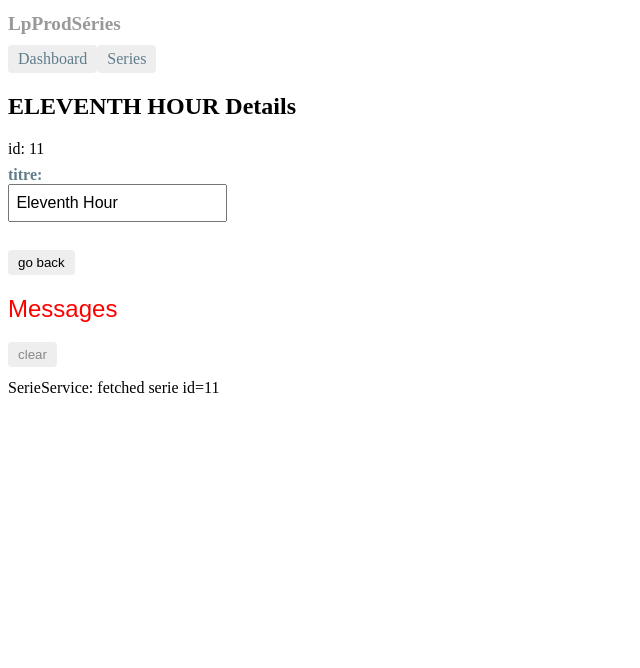
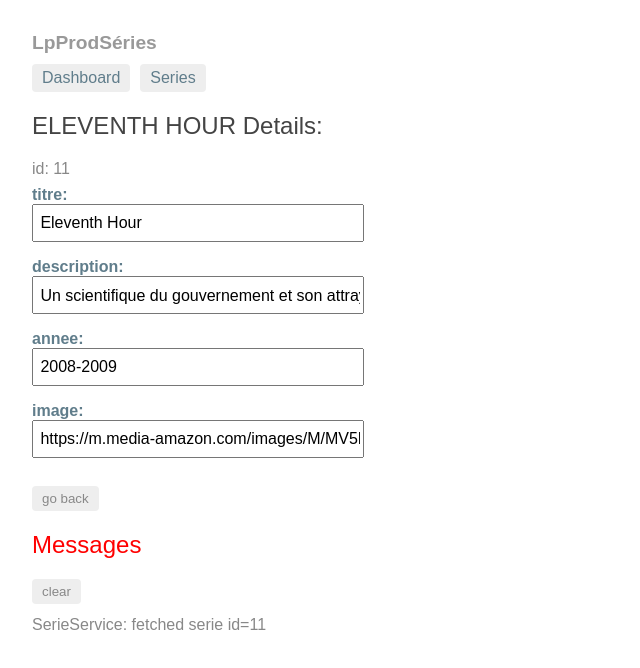
Before and after one commit to mossiXYZ/Series, an Angular app: page /detail/11 in a window 1280 px wide. Shown: the top 668 px of the page, without its empty margins (0-640 px from the left). Built offline with nearby package versions, Linux system fonts and the light colour scheme.

Commit message:
some styling

```diff
--- a/src/app/app.component.css
+++ b/src/app/app.component.css
@@ -18,12 +18,19 @@
   border-radius: 4px;
 }
 nav a:visited, a:link {
-  color: #607d8b;
+  color: #607D8B;
 }
 nav a:hover {
   color: #039be5;
-  background-color: #cfd8dc;
+  background-color: #CFD8DC;
 }
 nav a.active {
   color: #039be5;
 }
+
+
+/*
+Copyright 2017-2018 Google Inc. All Rights Reserved.
+Use of this source code is governed by an MIT-style license that
+can be found in the LICENSE file at http://angular.io/license
+*/
--- a/src/app/serie-detail/serie-detail.component.css
+++ b/src/app/serie-detail/serie-detail.component.css
@@ -8,6 +8,7 @@
   }
   input {
     height: 2em;
+    width: 20em;
     font-size: 1em;
     padding-left: .4em;
   }
--- a/src/app/serie-detail/serie-detail.component.html
+++ b/src/app/serie-detail/serie-detail.component.html
@@ -1,12 +1,32 @@
 <div *ngIf="serie">
 
-  <h2>{{serie.titre | uppercase}} Details</h2>
+  <h2>{{serie.titre | uppercase}} Details:</h2>
   <div><span>id: </span>{{serie.idSERIE}}</div>
   <div>
     <label>titre:
       <input [(ngModel)]="serie.titre" placeholder="titre"/>
     </label>
   </div>
+
+  <div>
+    <label>description:
+      <input [(ngModel)]="serie.description" placeholder="description"/>
+    </label>
+  </div>
+
+  <div>
+    <label>annee:
+      <input [(ngModel)]="serie.annee" placeholder="annee"/>
+    </label>
+  </div>
+
+  <div>
+    <label>image:
+      <input [(ngModel)]="serie.image" placeholder="image"/>
+    </label>
+  </div>
+
+
   <button (click)="goBack()">go back</button>
 
 </div>
--- a/src/styles.css
+++ b/src/styles.css
@@ -1 +1,73 @@
 /* You can add global styles to this file, and also import other style files */
+/* Master Styles */
+h1 {
+    color: #369;
+    font-family: Arial, Helvetica, sans-serif;
+    font-size: 250%;
+  }
+  h2, h3 {
+    color: #444;
+    font-family: Arial, Helvetica, sans-serif;
+    font-weight: lighter;
+  }
+  body {
+    margin: 2em;
+  }
+  body, input[text], button {
+    color: #888;
+    font-family: Cambria, Georgia;
+  }
+  a {
+    cursor: pointer;
+    cursor: hand;
+  }
+  button {
+    font-family: Arial;
+    background-color: #eee;
+    border: none;
+    padding: 5px 10px;
+    border-radius: 4px;
+    cursor: pointer;
+    cursor: hand;
+  }
+  button:hover {
+    background-color: #cfd8dc;
+  }
+  button:disabled {
+    background-color: #eee;
+    color: #aaa;
+    cursor: auto;
+  }
+
+  /* Navigation link styles */
+  nav a {
+    padding: 5px 10px;
+    text-decoration: none;
+    margin-right: 10px;
+    margin-top: 10px;
+    display: inline-block;
+    background-color: #eee;
+    border-radius: 4px;
+  }
+  nav a:visited, a:link {
+    color: #607D8B;
+  }
+  nav a:hover {
+    color: #039be5;
+    background-color: #CFD8DC;
+  }
+  nav a.active {
+    color: #039be5;
+  }
+
+  /* everywhere else */
+  * {
+    font-family: Arial, Helvetica, sans-serif;
+  }
+
+
+  /*
+  Copyright 2017-2018 Google Inc. All Rights Reserved.
+  Use of this source code is governed by an MIT-style license that
+  can be found in the LICENSE file at http://angular.io/license
+  */
```
